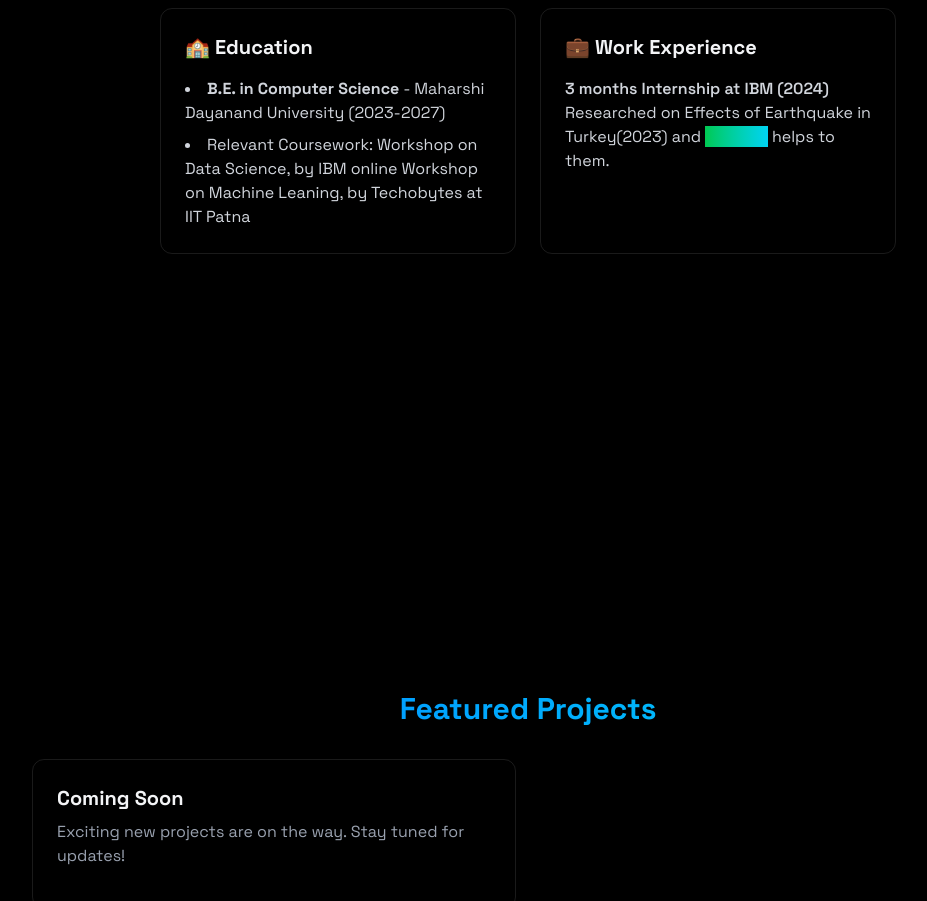
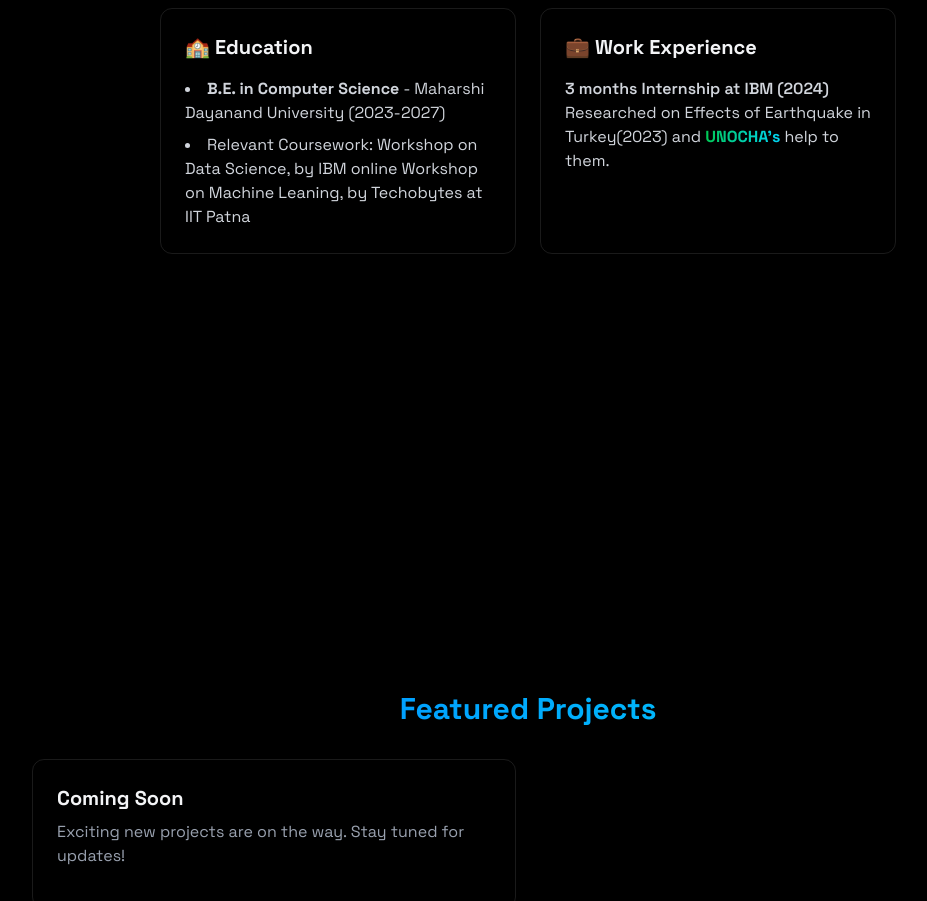
Before and after one commit to mrgscoder/FIRST-Portfolio, a React (Vite) app: page / in a window 1280 px wide. Shown: the part 1200-2101 px from the top of the page, without its empty margins (112-1039 px from the left). Built offline with nearby package versions, Linux system fonts and the light colour scheme.

Commit message:
about.jsx

```diff
--- a/src/components/sections/Projects.jsx
+++ b/src/components/sections/Projects.jsx
@@ -12,7 +12,7 @@ export const Projects = () => {
               {" "}
               Featured Projects
             </h2>
-            <div className="grid grid-cols-1 md:grid-cols-2 gap-6">
+            <div className="grid grid-cols-1 md:grid-cols-2 gap-6 grid-center">
               <div className="p-6 rounded-xl border border-white/10 hover:-translate-y-1 hover:border-blue-500/30 hover:shadow-[0_2px_8px_rgba(59,130,246,0.2)] transition">
                 <h3 className="text-xl font-bold mb-2"> Coming Soon</h3>
                 <p className="text-gray-400 mb-4">
--- a/src/components/sections/about.jsx
+++ b/src/components/sections/about.jsx
@@ -45,7 +45,7 @@ export const About = () => {
                     </h4>
                     <p>
                       Researched on Effects of Earthquake in Turkey(2023)
-                      and <span className="space-y-4 bg-gradient-to-r from-green-500 to-cyan-400 text-transparent">UNOCHA</span> helps to them.
+                      and <span className="text-l font-bold mb-8 bg-gradient-to-r from-green-500 to-cyan-400 bg-clip-text text-transparent text-center">UNOCHA's</span> help to them.
                     </p>
                   </div>
                 </div>
```
